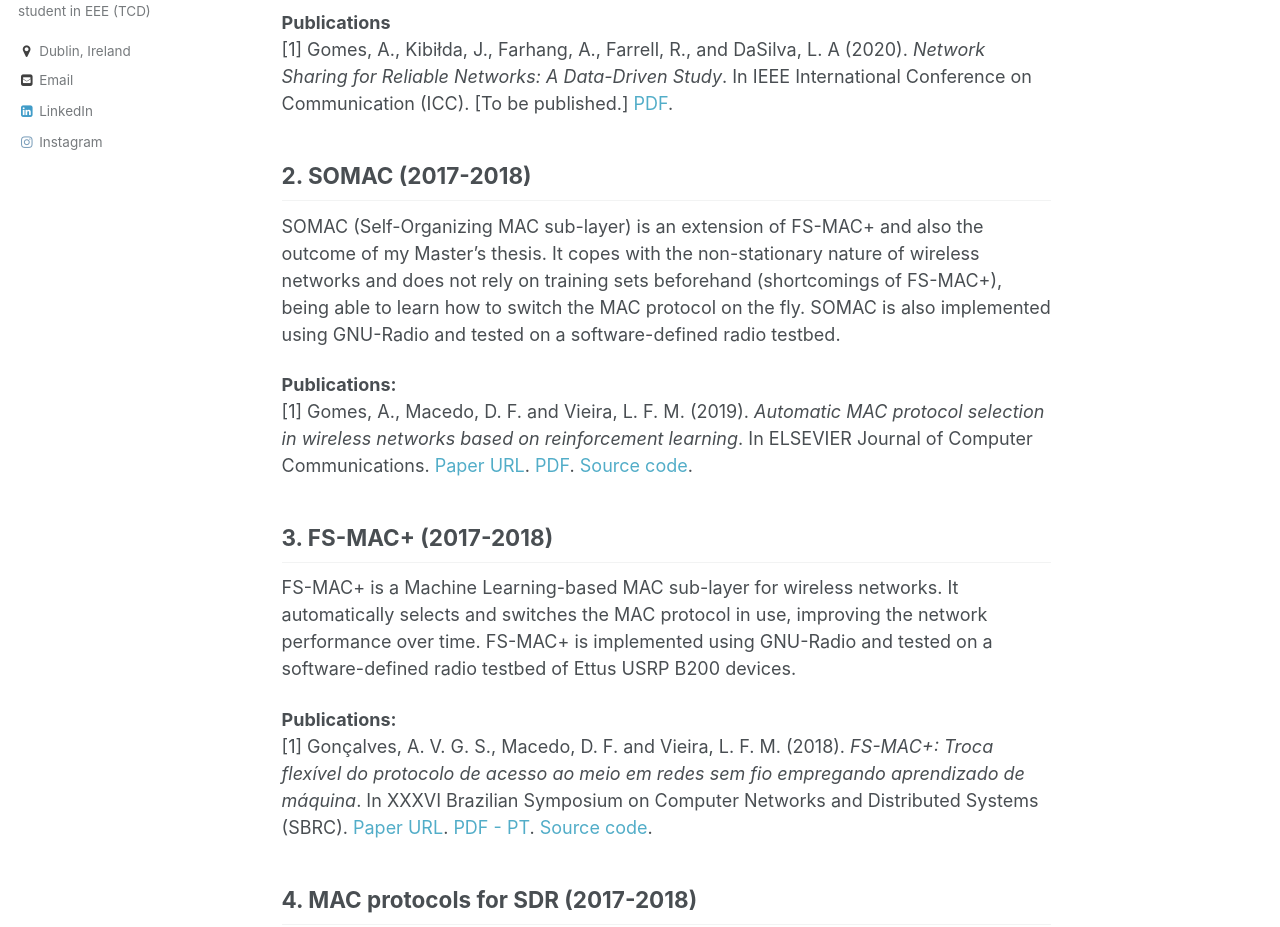
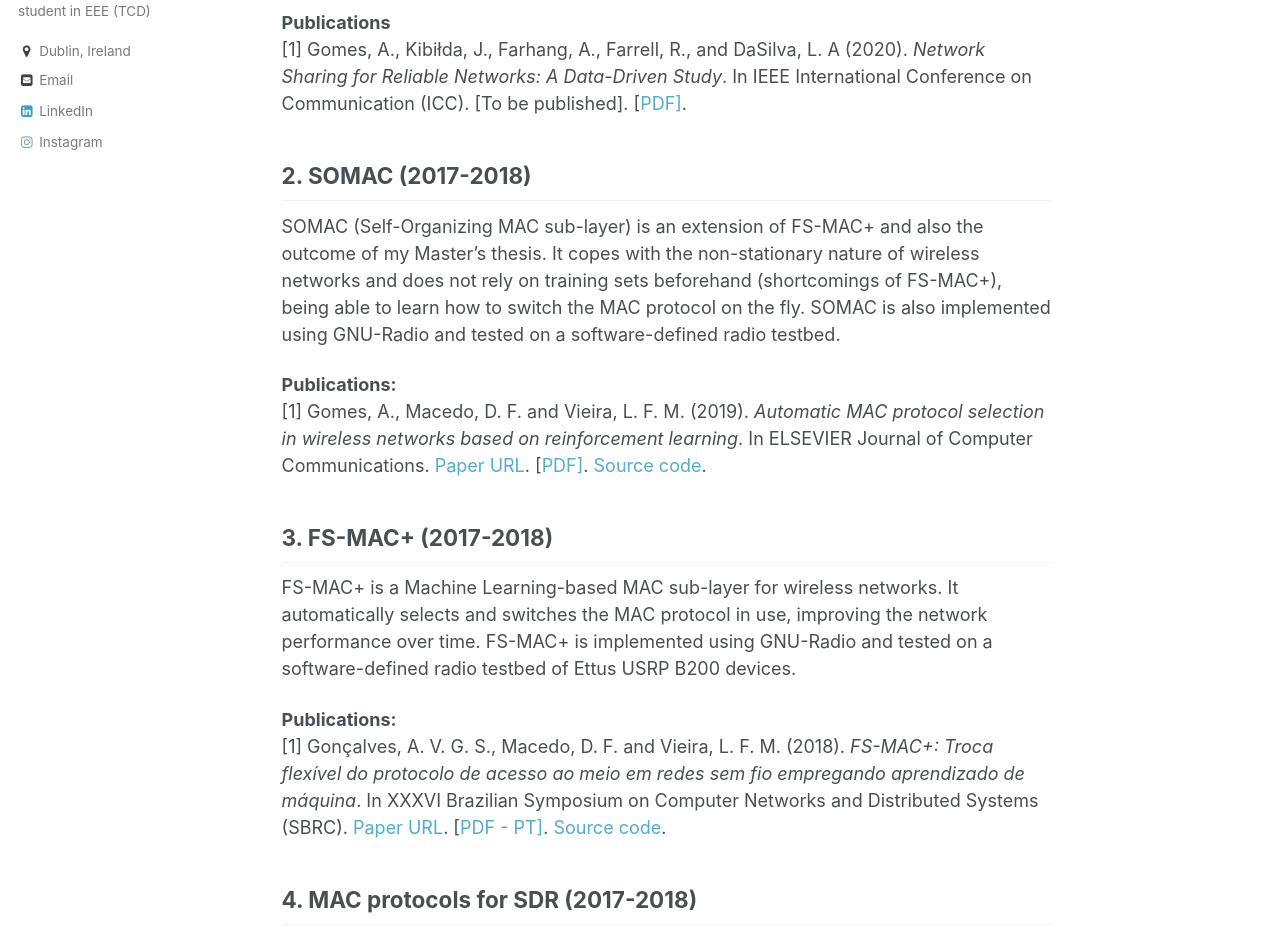
Before and after one commit to avgsg/avgsg.github.io, a Jekyll site: the page built from _pages/projects.md, in a window 1280 px wide and 1400 px high. Shown: the part 351-1278 px from the top of the window. Built offline with Jekyll 4.4.1, drawn with Linux system fonts in a browser that asks for light colours.

```diff
--- a/_pages/projects.md
+++ b/_pages/projects.md
@@ -9,21 +9,21 @@ author_profile: true
 I am a team member of the SATORI (smart networking in the era of AI) project, a joint research collaboration between Trinity College Dublin (Ireland) and Tsinghua University (China). For more details, visit [here](http://satori-project.net/).
 
 **Publications** <br>
-[1] Gomes, A., Kibiłda, J., Farhang, A., Farrell, R., and DaSilva, L. A (2020). _Network Sharing for Reliable Networks: A Data-Driven Study_. In IEEE International Conference on Communication (ICC). \[To be published.\] [PDF](./files/papers/icc_2020_net_sharing.pdf).
+[1] Gomes, A., Kibiłda, J., Farhang, A., Farrell, R., and DaSilva, L. A (2020). _Network Sharing for Reliable Networks: A Data-Driven Study_. In IEEE International Conference on Communication (ICC). \[To be published\]. \[[PDF\]](../files/papers/icc-2020-net-sharing.pdf).
 
 ## 2. SOMAC (2017-2018)
 
 SOMAC (Self-Organizing MAC sub-layer) is an extension of FS-MAC+ and also the outcome of my Master's thesis. It copes with the non-stationary nature of wireless networks and does not rely on training sets beforehand (shortcomings of FS-MAC+), being able to learn how to switch the MAC protocol on the fly. SOMAC is also implemented using GNU-Radio and tested on a software-defined radio testbed.
 
 **Publications:** <br>
-[1] Gomes, A., Macedo, D. F. and Vieira, L. F. M. (2019). _Automatic MAC protocol selection in wireless networks based on reinforcement learning_. In ELSEVIER Journal of Computer Communications. [Paper URL](https://www.sciencedirect.com/science/article/pii/S0140366419311284). [PDF](./files/papers/somac_elsevier.pdf). [Source code](https://github.com/avgsg/gr-somac). <br>
+[1] Gomes, A., Macedo, D. F. and Vieira, L. F. M. (2019). _Automatic MAC protocol selection in wireless networks based on reinforcement learning_. In ELSEVIER Journal of Computer Communications. [Paper URL](https://www.sciencedirect.com/science/article/pii/S0140366419311284). \[[PDF\]](../files/papers/somac-elsevier.pdf). [Source code](https://github.com/avgsg/gr-somac). <br>
 
 ## 3. FS-MAC+ (2017-2018)
 
 FS-MAC+ is a Machine Learning-based MAC sub-layer for wireless networks. It automatically selects and switches the MAC protocol in use, improving the network performance over time. FS-MAC+ is implemented using GNU-Radio and tested on a software-defined radio testbed of Ettus USRP B200 devices.
 
 **Publications:** <br>
-[1] Gonçalves, A. V. G. S., Macedo, D. F. and Vieira, L. F. M. (2018). _FS-MAC+: Troca flexível do protocolo de acesso ao meio em redes sem fio empregando aprendizado de máquina_. In XXXVI Brazilian Symposium on Computer Networks and Distributed Systems (SBRC). [Paper URL](http://ojs.sbc.org.br/index.php/sbrc/article/view/2413). [PDF - PT](./files/papers/fsmac+.pdf). [Source code](https://github.com/avgsg/FS-MACplus.git). <br>
+[1] Gonçalves, A. V. G. S., Macedo, D. F. and Vieira, L. F. M. (2018). _FS-MAC+: Troca flexível do protocolo de acesso ao meio em redes sem fio empregando aprendizado de máquina_. In XXXVI Brazilian Symposium on Computer Networks and Distributed Systems (SBRC). [Paper URL](http://ojs.sbc.org.br/index.php/sbrc/article/view/2413). \[[PDF - PT\]](../files/papers/fsmac+.pdf). [Source code](https://github.com/avgsg/FS-MACplus.git). <br>
 
 ## 4. MAC protocols for SDR (2017-2018)
 
```
Also changed, not shown: 3 other files.
